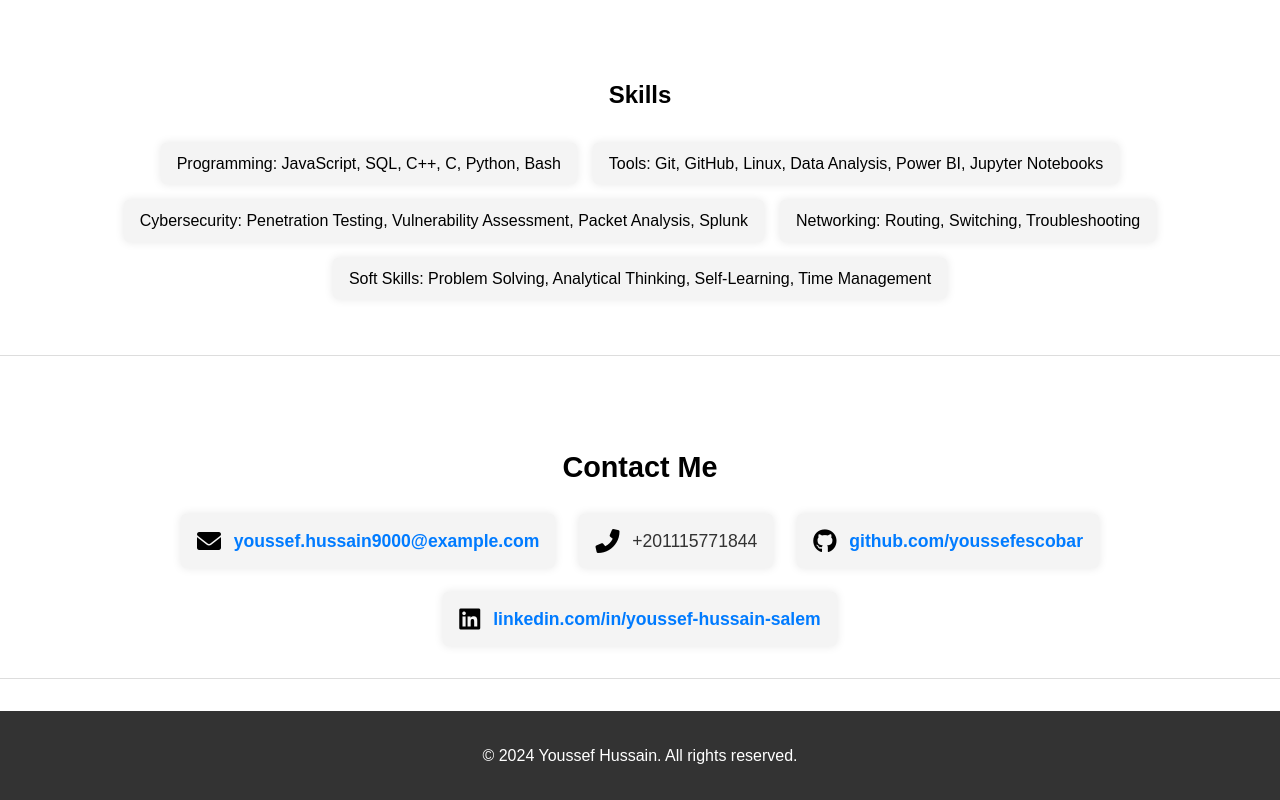
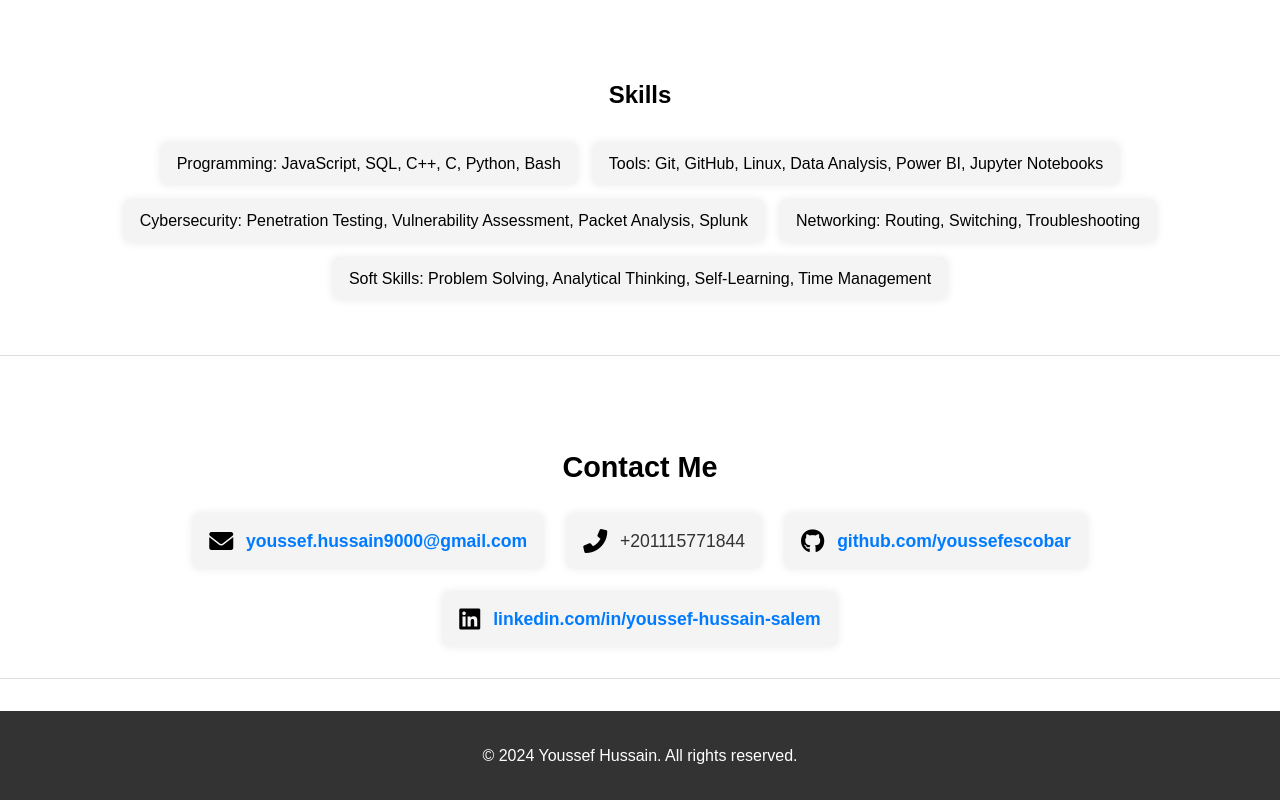
Before and after one commit to youssefescobar/porto, a plain HTML site: page index.html in a window 1280 px wide. Shown: the part 3033-3833 px from the top of the page. Drawn offline with Linux system fonts and the light colour scheme.

Commit message:
update contact

```diff
--- a/index.html
+++ b/index.html
@@ -104,8 +104,8 @@
       <div class="contact-info">
         <div class="contact-item">
           <i class="fas fa-envelope"></i>
-          <a href="mailto:youssef.hussain9000@example.com"
-            >youssef.hussain9000@example.com</a
+          <a href="mailto:youssef.hussain9000@gmail.com"
+            >youssef.hussain9000@gmail.com</a
           >
         </div>
         <div class="contact-item">
```
